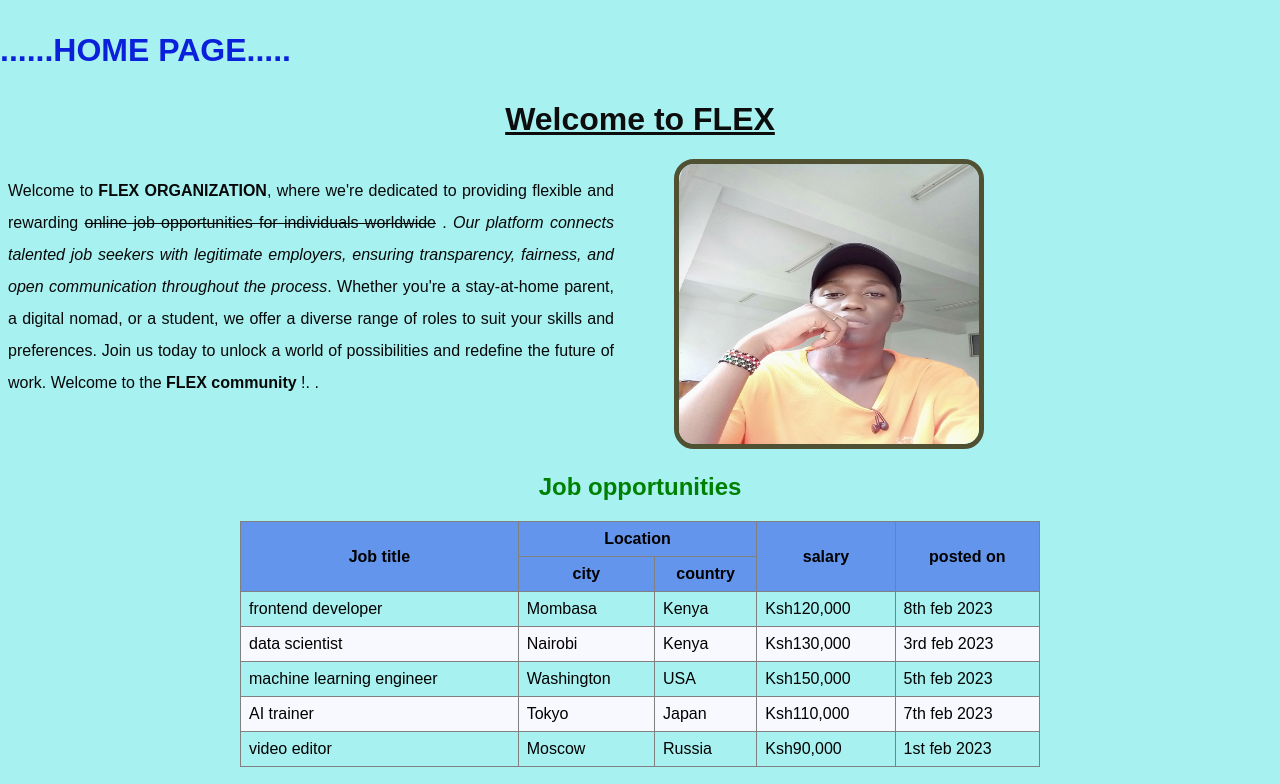
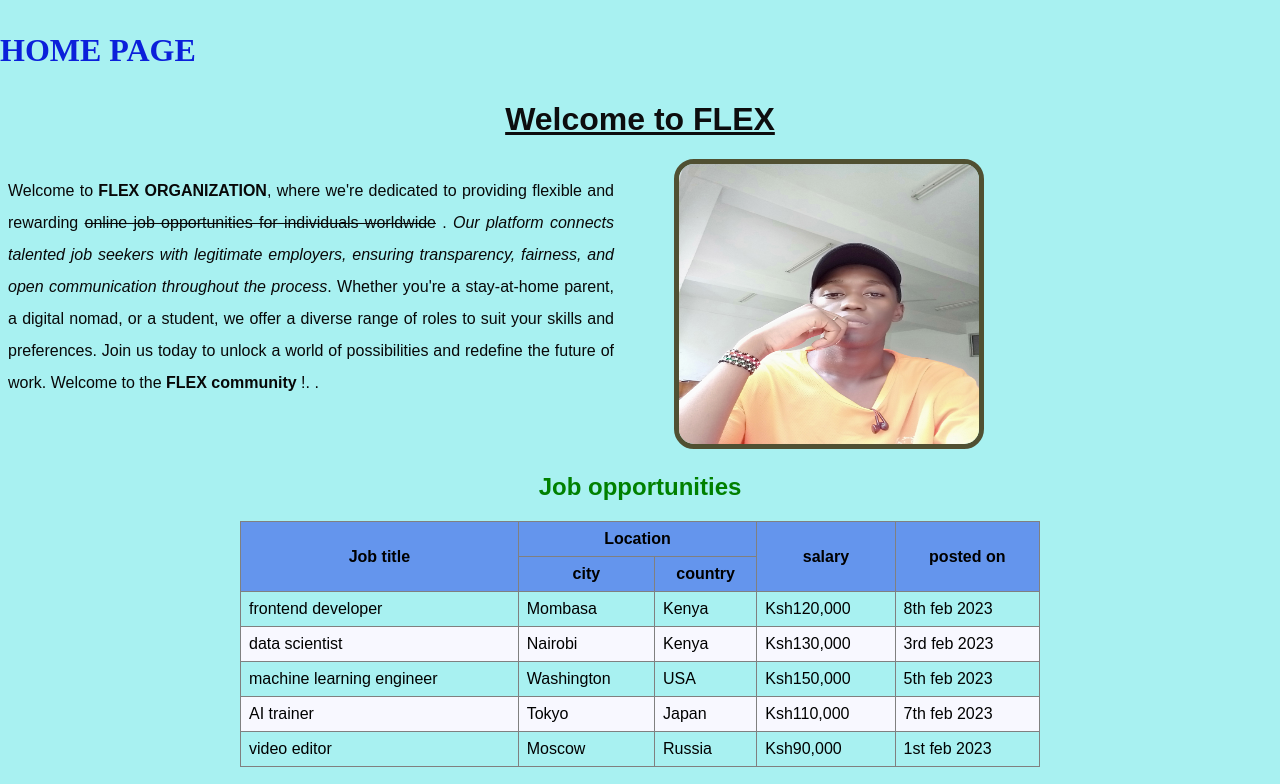
Before and after one commit to vinnie221/flex-job-site, a plain HTML site: page src/index.html in a window 1280 px wide. Shown: the top 784 px of the page. Drawn offline with Linux system fonts and the light colour scheme.

Commit message:
homepage animation remove and edit style

```diff
--- a/src/index.html
+++ b/src/index.html
@@ -9,7 +9,7 @@
 
 <body>
     <div id="navbar">
-        <p id="home"> <b>......HOME PAGE.....</b>  </p>
+        <p id="home"> <b>HOME PAGE</b>  </p>
     </div>
 
 <div>
--- a/src/styles.css
+++ b/src/styles.css
@@ -27,7 +27,8 @@ body {
 #home {font-size: xx-large;
     color: hsl(234, 90%, 45%);
     position: relative;
-    animation: moveRightToLeft 10s linear infinite;
+    font-family: 'Times New Roman', Times, serif;
+    /* animation: moveRightToLeft 10s linear infinite; */
 
 }
 @keyframes moveRightToLeft {
```
